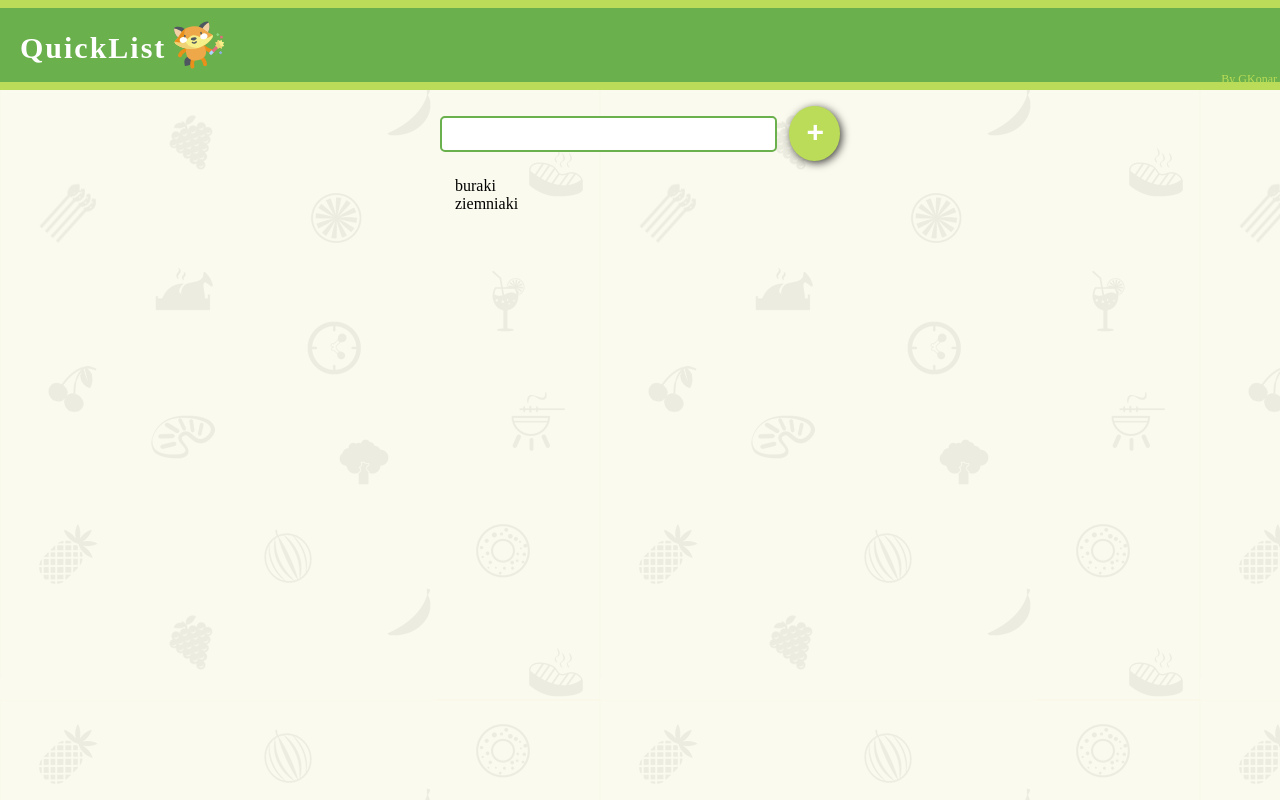
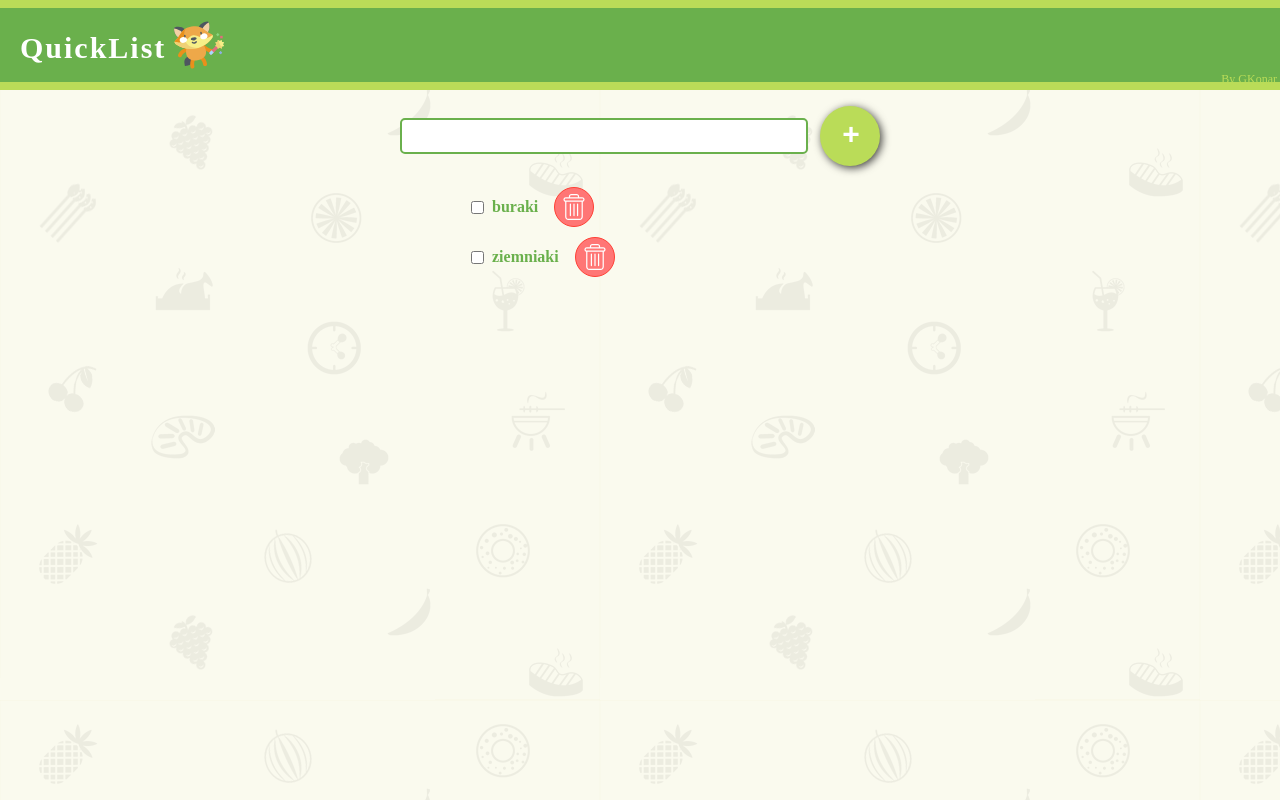
Before and after one commit to GKonar/QuickList, a React (Create React App) app: page / in a window 1280 px wide. Built offline with nearby package versions, Linux system fonts and the light colour scheme; a web font is replaced by a local one.

Commit message:
Use context inside components, add more styles to elements

```diff
--- a/src/components/AddItemForm.js
+++ b/src/components/AddItemForm.js
@@ -1,14 +1,16 @@
-import React, { useState } from 'react'
+import React, { useState, useContext } from 'react'
 import styled from 'styled-components';
+import { sizes } from '../helpers/sizes';
+import { ItemsContext } from '../context/items.context';
 
 const StyledForm = styled.form`
-  width: 100%;
-  max-width: 400px;
   display: flex;
   align-items: center;
 `
 const StyledInput = styled.input`
-  width: 100%;
+  width: 400px;
+  display: flex;
+  min-width: 200px;
   height: 30px;
   font-size: ${({ theme }) => theme.fontSize.default};
   border: none;
@@ -24,14 +26,24 @@ const StyledInput = styled.input`
   &:focus {
     border: 4px solid #6ab04c;
   }
+
+  ${sizes.tablet} {
+    width: 350px;
+  }
+  ${sizes.mobileL} {
+    width: 250px;
+  }
+  ${sizes.mobileM} {
+    width: 200px;
+  }
 `
 
 const StyledButton = styled.button`
   border: none;
   font-size: ${({ theme }) => theme.fontSize.bigger};
   margin-left: ${({ theme }) => theme.margin.regular};
-  width: 60px;
-  height: 55px;
+  width: 60px; /* MOBILE */
+  height: 60px; /* MOBILE */
   border-radius: 50%;
   display: flex;
   justify-content: center;
@@ -62,6 +74,8 @@ const StyledButton = styled.button`
 `
 
 function Input() {
+  const { addItem } = useContext(ItemsContext);
+
   const [value, setValue] = useState('');
   const handleChange = (e) => {
     setValue(e.target.value);
@@ -78,8 +92,8 @@ function Input() {
   return (
     <StyledForm onSubmit={handleSubmit}>
       <StyledInput onChange={handleChange} type="text" name="search" value={value} />
-      <StyledButton type="submit"><span>+</span></StyledButton>
-    </StyledForm>
+      <StyledButton onClick={() => addItem(value)} type="submit"><span>+</span></StyledButton>
+    </StyledForm >
   )
 }
 
--- a/src/components/ListItem.js
+++ b/src/components/ListItem.js
@@ -1,14 +1,62 @@
-import React from 'react';
+import React, { useContext, useState } from 'react';
 import styled from 'styled-components';
 
+import { ItemsContext } from '../context/items.context';
+
+import { ReactComponent as Bin } from '../assets/icons/bin.svg';
 
 const Item = styled.li`
   list-style-type: none;
-  font-weight: 500;
+  font-weight: 700;
+  color: #6ab04c;
+  display: flex;
+  align-items: center;
 `
 
-function ListItem({ name }) {
-  return <Item>{name}</Item>
+const ItemName = styled.p`
+  transition: .2s;
+`
+
+const RemoveButton = styled.button`
+  margin: ${({ theme }) => theme.margin.xsmall} ${({ theme }) => theme.margin.default};
+  color: #fff;
+  font-weight: 800;
+  width: 40px;
+  height: 40px;
+  border-radius: 50%;
+  border: 1px solid #ff3f34;
+  background-color: #ff7675;
+  cursor: pointer;
+  order: 1;
+
+  span {
+    svg {
+      width: 100%;
+      height: 100%;
+      fill: #fff;
+    }
+  }
+`
+
+const Checkbox = styled.input`
+margin: 0 ${({ theme }) => theme.margin.small};
+`
+
+function ListItem({ name, id }) {
+  const { removeItem } = useContext(ItemsContext);
+  const [checked, setChecked] = useState(false);
+
+  const handleCheck = (e, checked) => {
+    setChecked(e.target.checked);
+  }
+
+  return (
+    <Item>
+      <Checkbox type="checkbox" onChange={(e) => handleCheck(e, checked)} checked={checked} />
+      <RemoveButton onClick={() => removeItem(id)}><span><Bin /></span></RemoveButton>
+      <ItemName style={{ opacity: checked ? '.5' : '1' }}>{name}</ItemName>
+    </Item>
+  )
 }
 
 export default ListItem
--- a/src/pages/QuickList.js
+++ b/src/pages/QuickList.js
@@ -29,9 +29,11 @@ const InputWrap = styled.div`
   margin: ${({ theme }) => theme.margin.default};
 `
 
-const ItemsList = styled.ul``
-
-
+const ItemsList = styled.ul`
+  padding: 0 ${({ theme }) => theme.padding.large};
+  display: flex;
+  flex-direction: column;
+`
 
 function QuickList() {
   const { items } = useContext(ItemsContext);
@@ -47,7 +49,7 @@ function QuickList() {
         <ItemsList>
           {
             items.map((item, i) => {
-              return <ListItem name={item.name} key={i} />
+              return <ListItem name={item.name} key={i} id={item.id} />
             })
           }
         </ItemsList>
```
